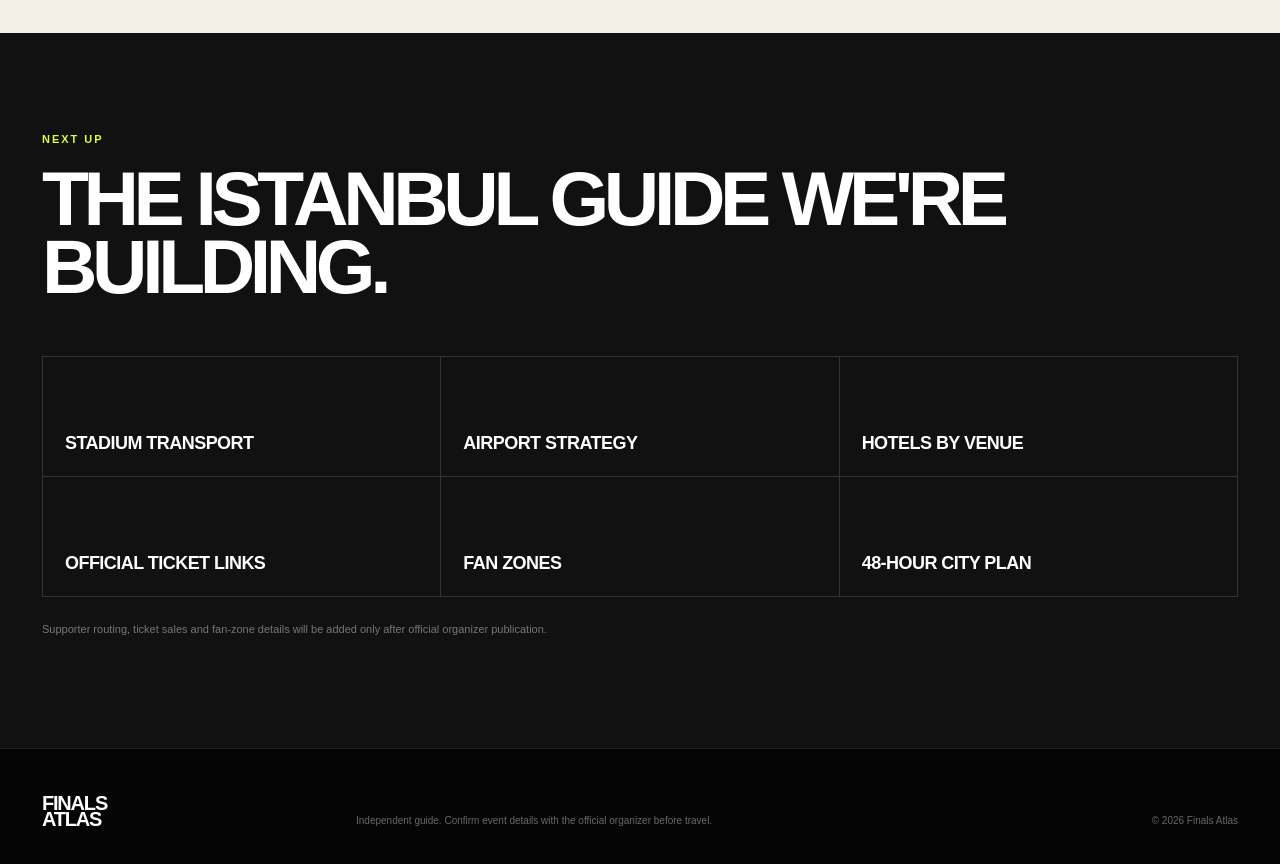
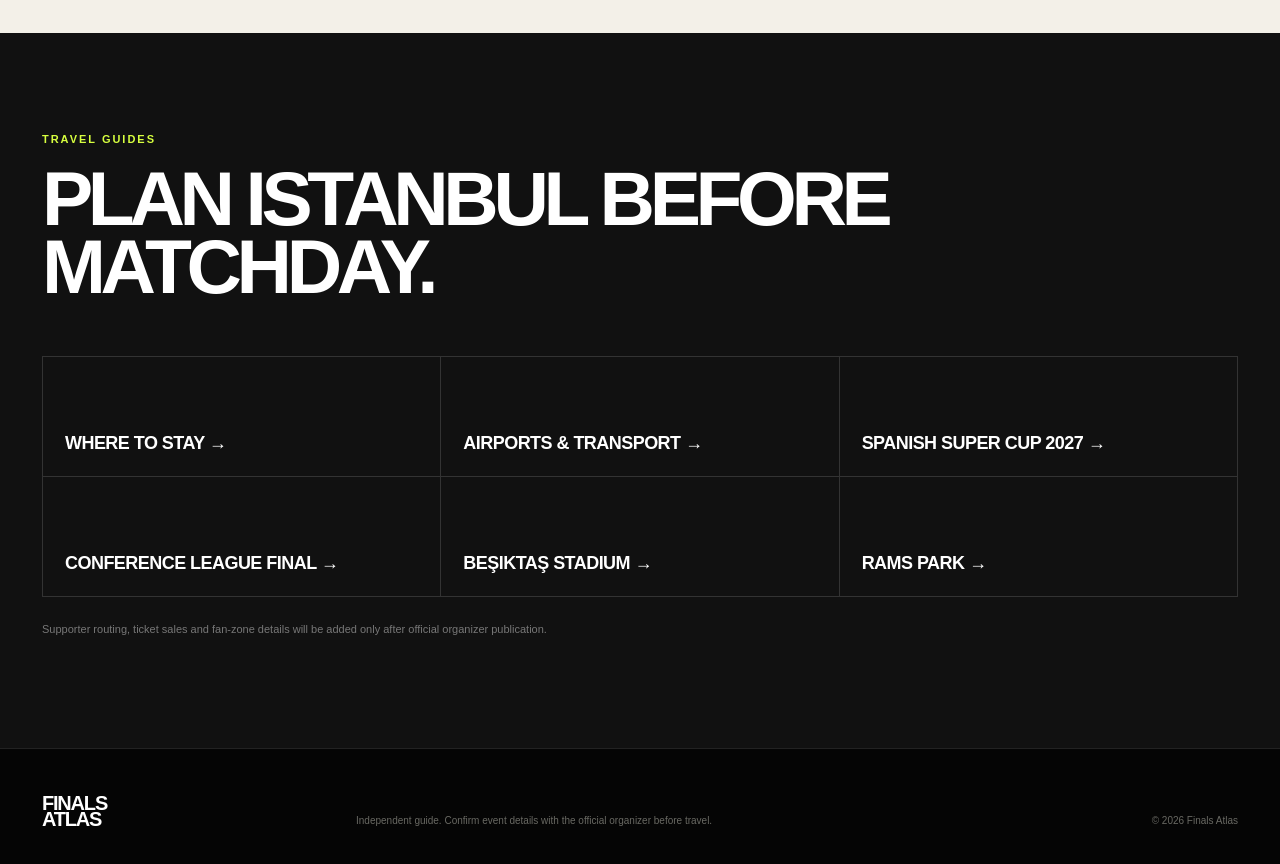
Before and after one commit to istanbulhighlights34-star/finalistanbul, a Next.js app: page /cities/istanbul in a window 1280 px wide. Shown: the part 2380-3244 px from the top of the page. Built offline with nearby package versions, Linux system fonts and the light colour scheme.

Commit message:
Link Istanbul hub to travel guides

```diff
--- a/app/cities/istanbul/page.tsx
+++ b/app/cities/istanbul/page.tsx
@@ -61,11 +61,7 @@ export default function IstanbulPage() {
 
       <section className="page-hero city-hero">
         <p className="kicker">CITY 01 / TÜRKİYE</p>
-        <h1>
-          ISTANBUL
-          <br />
-          <span>2027.</span>
-        </h1>
+        <h1>ISTANBUL<br /><span>2027.</span></h1>
         <p className="page-lede">
           Four Spanish clubs in February. A UEFA final in June. Three major
           football venues, two continents and one of the strongest launch cities
@@ -89,10 +85,7 @@ export default function IstanbulPage() {
           {events.map((event) => (
             <article className="detail-row" key={event.title}>
               <span>{event.date}</span>
-              <div>
-                <h3>{event.title}</h3>
-                <p>{event.meta}</p>
-              </div>
+              <div><h3>{event.title}</h3><p>{event.meta}</p></div>
               <strong>{event.venue}</strong>
             </article>
           ))}
@@ -111,25 +104,21 @@ export default function IstanbulPage() {
         </div>
         <div className="zone-grid">
           {zones.map(([name, text], i) => (
-            <article key={name}>
-              <span>0{i + 1}</span>
-              <h3>{name}</h3>
-              <p>{text}</p>
-            </article>
+            <article key={name}><span>0{i + 1}</span><h3>{name}</h3><p>{text}</p></article>
           ))}
         </div>
       </section>
 
       <section className="planning-section">
-        <p className="kicker">NEXT UP</p>
-        <h2>THE ISTANBUL GUIDE WE'RE BUILDING.</h2>
+        <p className="kicker">TRAVEL GUIDES</p>
+        <h2>PLAN ISTANBUL BEFORE MATCHDAY.</h2>
         <div className="planning-grid">
-          <span>Stadium transport</span>
-          <span>Airport strategy</span>
-          <span>Hotels by venue</span>
-          <span>Official ticket links</span>
-          <span>Fan zones</span>
-          <span>48-hour city plan</span>
+          <Link href="/cities/istanbul/where-to-stay"><span>Where to stay →</span></Link>
+          <Link href="/cities/istanbul/airports-and-transport"><span>Airports & transport →</span></Link>
+          <Link href="/finals/spanish-super-cup-istanbul-2027"><span>Spanish Super Cup 2027 →</span></Link>
+          <Link href="/finals/conference-league-final-istanbul-2027"><span>Conference League Final →</span></Link>
+          <Link href="/stadiums/tupras-stadium"><span>Beşiktaş stadium →</span></Link>
+          <Link href="/stadiums/rams-park"><span>RAMS Park →</span></Link>
         </div>
         <p className="source-note">
           Supporter routing, ticket sales and fan-zone details will be added only
```
